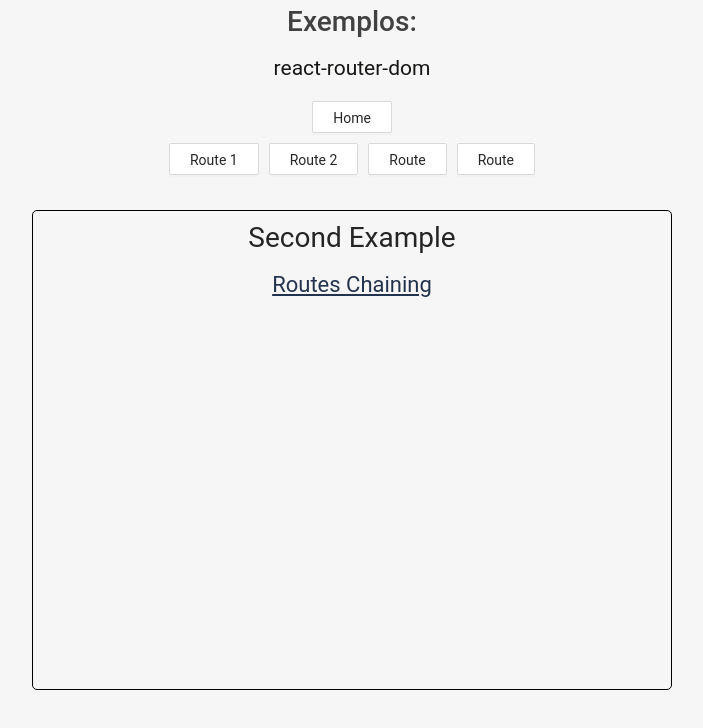
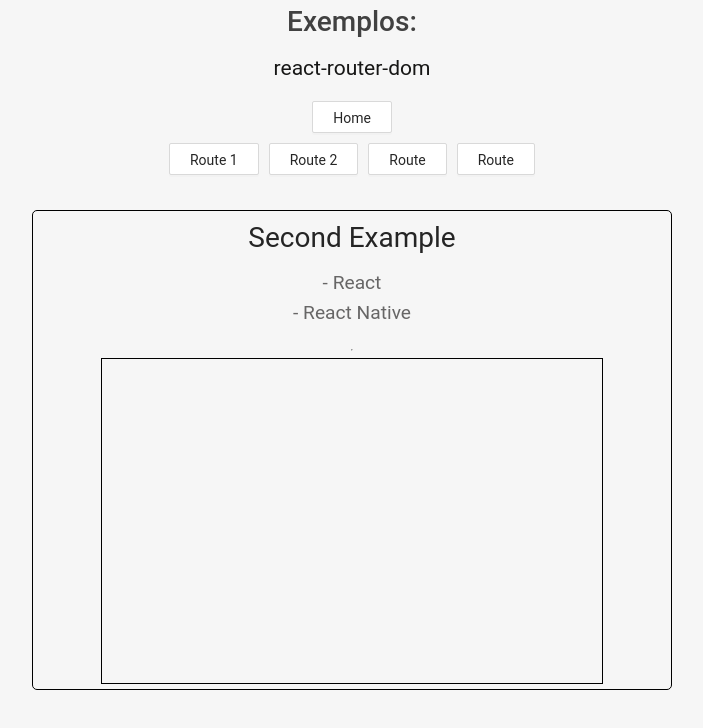
Before and after one commit to otavioadcp/react-router-examples, a React (Create React App) app: page /secondExample in a window 1280 px wide. Shown: the top 728 px of the page, without its empty margins (288-991 px from the left). Built offline with nearby package versions, Linux system fonts and the light colour scheme.

Commit message:
second example

```diff
--- a/src/App.css
+++ b/src/App.css
@@ -6,7 +6,6 @@
   height: 100vh;
   width: 100vw;
 }
-/* #42444d */
 .pageTitle {
   color: rgb(65, 65, 65);
 }
--- a/src/components/Pages/SecondExample.js
+++ b/src/components/Pages/SecondExample.js
@@ -1,28 +1,93 @@
 import React from "react";
 import "./Styles.css";
-import { Route, useHistory, Switch } from "react-router-dom";
-import { Button } from "antd";
+import { Route, Link, useParams, useRouteMatch } from "react-router-dom";
 const posts = [
   {
-    id: 1,
-    title: "React Docs",
+    id: "react",
+    title: "React",
     description:
-      "Lorem ipsum dolor sit amet, consectetur adipiscing elit. Morbi diam orci, imperdiet non posuere sed, scelerisque suscipit velit. Vivamus porttitor nisl sem, ac dignissim lacus pulvinar in.",
+      "React makes it painless to create interactive UIs. Design simple views for each state in your application, and React will efficiently update and render.",
+    fullDescription:
+      "React makes it painless to create interactive UIs. Design simple views for each state in your application, and React will efficiently update and render just the right components when your data changes" +
+      "Declarative views make your code more predictable and easier to debug.",
     link: "https://pt-br.reactjs.org/",
+    github: "https://github.com/facebook/react",
+  },
+  {
+    id: "reactNative",
+    title: "React Native",
+    description:
+      "React Native combines the best parts of native development with React, a best-in-class JavaScript library for building user interfaces.",
+    fullDescription:
+      "React Native combines the best parts of native development with React, a best-in-class JavaScript library for building user interfaces." +
+      "Use a little—or a lot. You can use React Native today in your existing Android and iOS projects or you can create a whole new app from scratch.",
+    link: "https://reactnative.dev/",
+    github: "https://github.com/facebook/react-native",
   },
 ];
 
-export default function HomePage() {
+function FullPost() {
+  const { postId } = useParams();
+  const post = posts.find((item) => item.id === postId);
+
   return (
-    <div className="Page">
-      <p> Second Example </p>
-      <p> Routes Chaining </p>
-
-      <ul>
-        {/* {posts.map((post) => {
-          return <span>{post.title}</span>;
-        })} */}
+    <div className={"postArea"}>
+      <span className={"fullPostDescription"}>{post.fullDescription}</span>
+      <ul className="links">
+        <li>
+          <a href={post.link}>Official page</a>
+        </li>
+        <li>
+          <a href={post.github}>GitHub</a>
+        </li>
       </ul>
     </div>
   );
 }
+
+function Post() {
+  const { url, path } = useRouteMatch();
+  const { postId } = useParams();
+  const post = posts.find((item) => item.id === postId);
+
+  return (
+    <div className={"postArea"}>
+      <span className={"postDescription"}>{post.description}</span>
+      <Link className={"moreDetails"} to={`${url}/details`}>
+        Leia mais...
+      </Link>
+
+      <Route path={`${path}/details`}>
+        <FullPost />
+      </Route>
+    </div>
+  );
+}
+
+export default function SecondExample() {
+  const { url, path } = useRouteMatch();
+
+  return (
+    <div className="Page">
+      <p> Second Example </p>
+      <ul>
+        {posts.map((post) => {
+          return (
+            <Link to={`${url}/${post.id}`} key={post.id} className="nestedLink">
+              {" "}
+              - {post.title}
+            </Link>
+          );
+        })}
+      </ul>
+
+      <hr />
+
+      <div className="nestedContainer">
+        <Route path={`${path}/:postId`}>
+          <Post />
+        </Route>
+      </div>
+    </div>
+  );
+}
--- a/src/components/Pages/Styles.css
+++ b/src/components/Pages/Styles.css
@@ -1,4 +1,71 @@
 .Page {
   display: flex;
   flex-direction: column;
+  justify-items: center;
+  width: 100%;
+  height: 100%;
 }
+
+ul {
+  padding: 0;
+}
+
+.nestedLink {
+  display: block;
+  color: rgb(103, 102, 102);
+  font-size: 1.2rem;
+}
+
+.nestedContainer {
+  width: 80%;
+  height: 100%;
+  border: 1px solid black;
+  align-self: center;
+}
+
+.nestedLink:hover {
+  color: black;
+}
+
+hr {
+  color: red;
+}
+
+.postArea {
+  text-align: left;
+  padding: 5px;
+}
+
+.postDescription {
+  color: darkblue;
+}
+
+.fullPostDescription {
+  color: black;
+}
+
+.moreDetails {
+  font-size: 14px;
+  font-weight: 500;
+  color: grey;
+  display: block;
+}
+
+.moreDetails:hover {
+  color: black;
+  cursor: pointer;
+}
+
+a {
+  display: block;
+  color: rgb(6, 92, 167);
+}
+
+a:hover {
+  display: block;
+  color: rgb(3, 14, 74);
+}
+
+.links {
+  padding-left: 1rem;
+}
```
